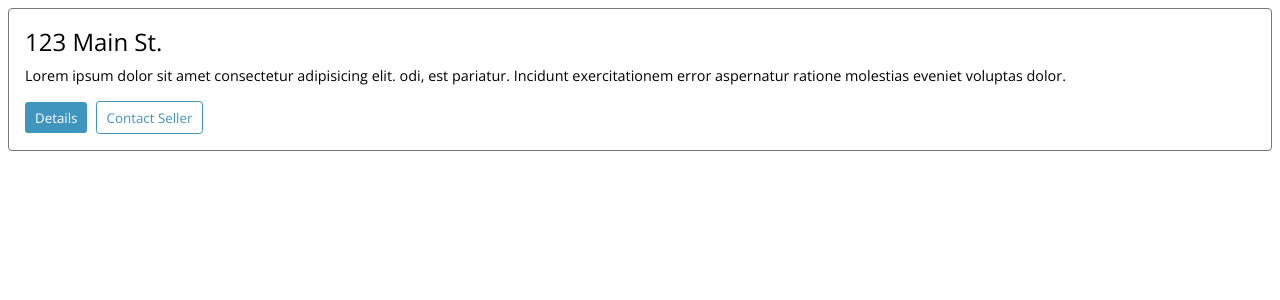
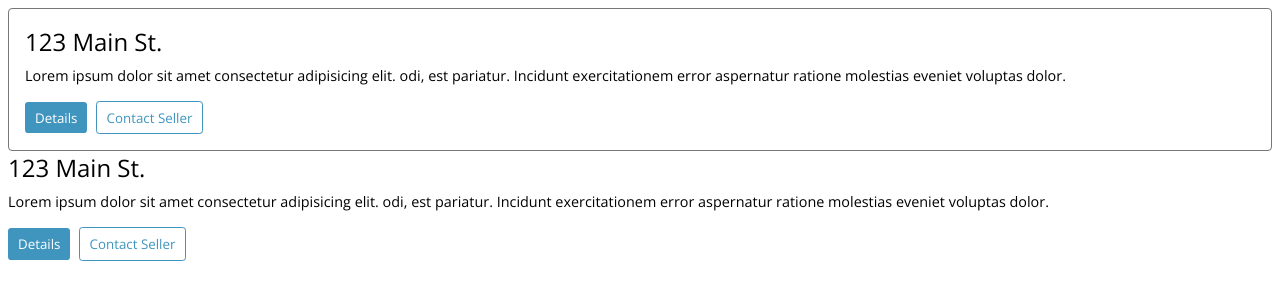
Before and after one commit to Axhar85/css-cards, a plain HTML site: page index.html in a window 1280 px wide. Drawn offline with nearby package versions, Linux system fonts and the light colour scheme.

Commit message:
creating a shadow version of card

```diff
--- a/index.html
+++ b/index.html
@@ -24,5 +24,18 @@
         </div>
     </div>
 
+    <div class="card-shadow">
+        <div class="card-header">123 Main St.</div>
+        <div class="card-body">
+            Lorem ipsum dolor sit amet consectetur adipisicing elit.
+            odi, est pariatur. Incidunt exercitationem error aspernatur
+            ratione molestias eveniet voluptas dolor.
+        </div>
+        <div class="card-footer">
+            <button class="btn">Details</button>
+            <button class="btn btn-outline">Contact Seller</button>
+        </div>
+    </div>
+
 </body>
 </html>
```
